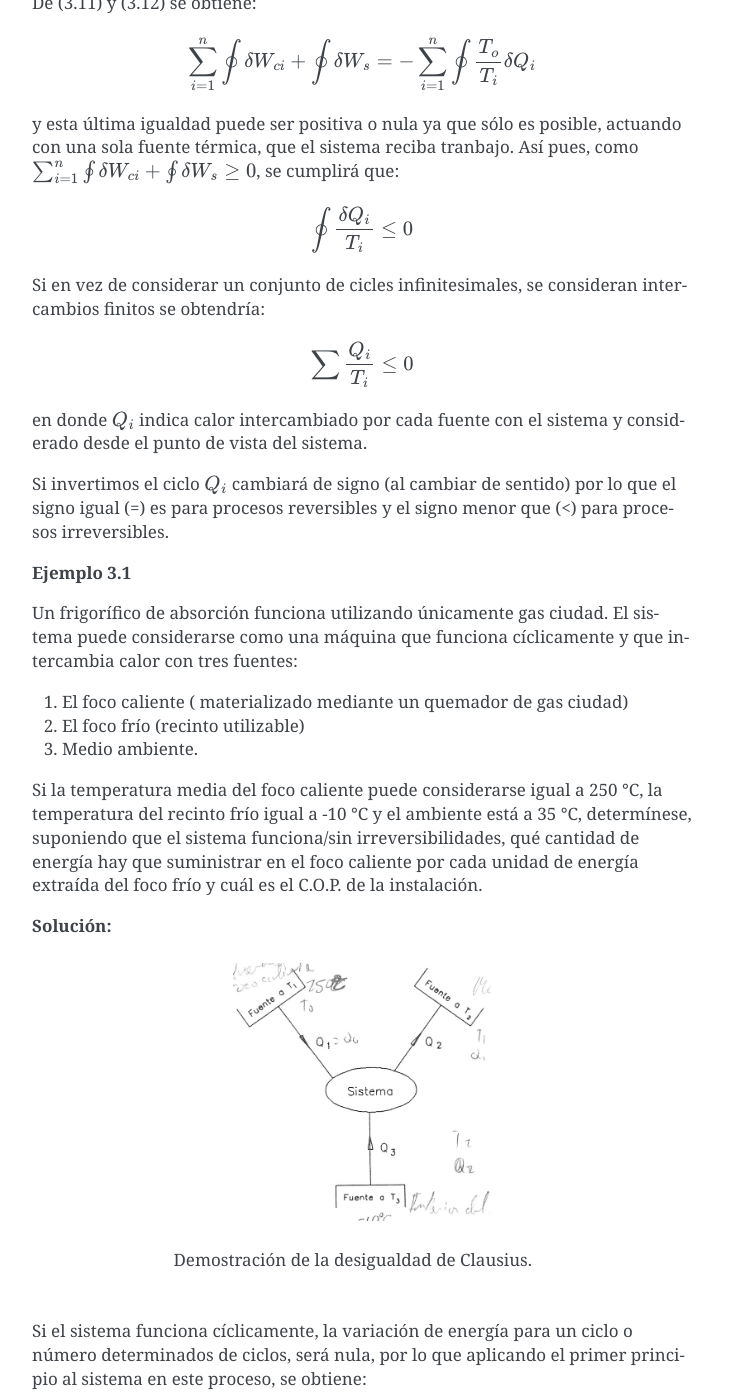
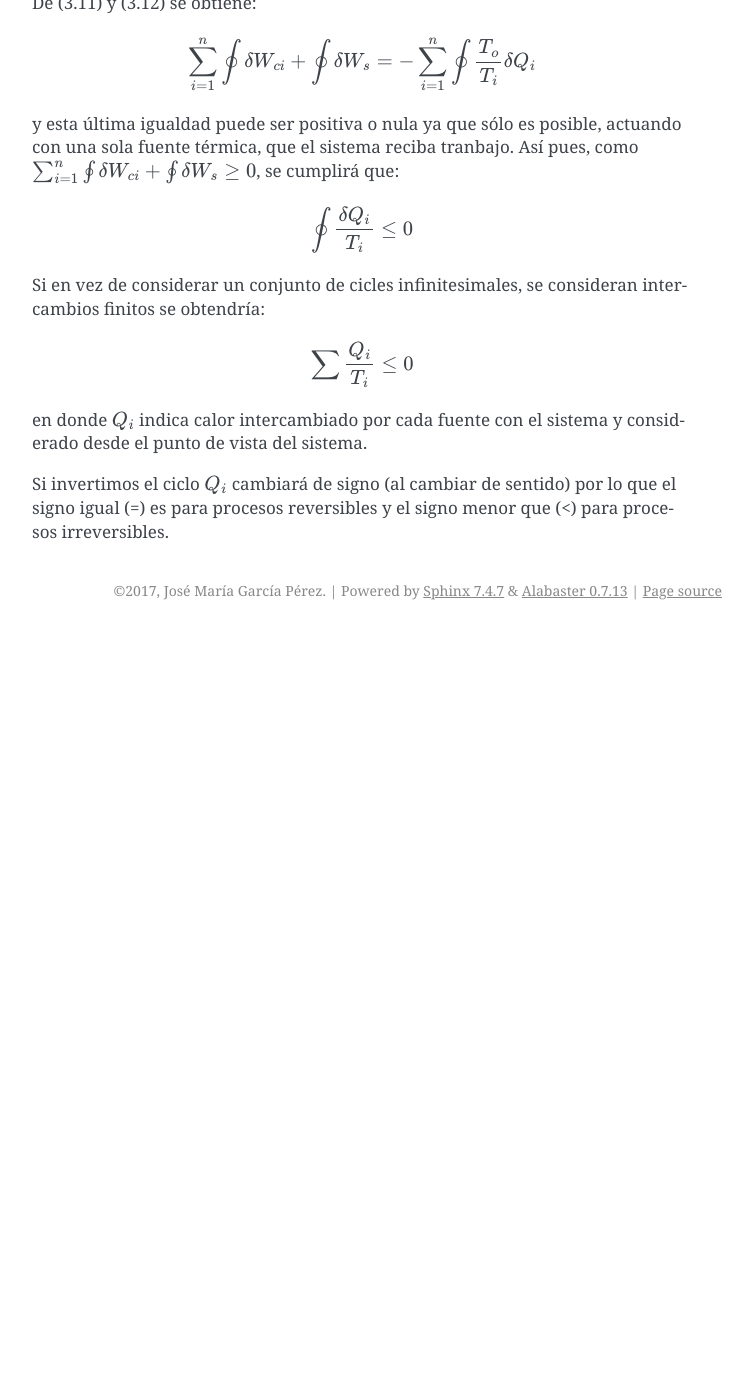
Before and after one commit to mantielero/termodinamica, a Sphinx documentation site: the page built from source/segundo_principio_clausius.rst, in a window 1280 px wide and 1400 px high, scrolled down 2530 px. Shown: the whole window, without its empty margins (388-1141 px from the left). Built offline with Sphinx 7.4.7, drawn with Linux system fonts in a browser that asks for light colours; after the commit the page ends 3160 px from its top, so only the background shows below that; some of the changed text lies outside the part shown.

Commit message:
Update segundo_principio_clausius.rst

```diff
--- a/source/segundo_principio_clausius.rst
+++ b/source/segundo_principio_clausius.rst
@@ -105,55 +105,3 @@ Si en vez de considerar un conjunto de cicles infinitesimales, se consideran int
 en donde :math:`Q_i` indica calor intercambiado por cada fuente con el sistema y considerado desde el punto de vista del sistema.
 
 Si invertimos el ciclo :math:`Q_i` cambiará de signo (al cambiar de sentido) por lo que el signo igual (=) es para procesos reversibles y el signo menor que (<) para procesos irreversibles.
-
-**Ejemplo 3.1**
-
-Un frigorífico de absorción funciona utilizando únicamente gas ciudad. El sistema puede considerarse como una máquina que funciona cíclicamente y que intercambia calor con tres fuentes:
-
-1)	El foco caliente ( materializado mediante un quemador de gas ciudad)
-2)	El foco frío (recinto utilizable)
-3)	Medio ambiente.
-
-Si la temperatura media del foco caliente puede considerarse igual a 250 °C, la temperatura del recinto frío igual a -10 °C y el ambiente está a 35 °C, determínese, suponiendo que el sistema funciona/sin irreversibilidades, qué cantidad de energía hay que suministrar en el foco caliente por cada unidad de energía extraída del foco frío y cuál es el C.O.P. de la instalación.
-
-**Solución:**
-
-.. figure:: img/2nd_principio_solucion.png
-   :width: 40%
-   :align: center
-
-   Demostración de la desigualdad de Clausius.
-
-Si el sistema funciona cíclicamente, la variación de energía para un ciclo o número
-determinados de ciclos, será nula, por lo que aplicando el primer principio al sistema en este proceso, se obtiene:
-
-.. math::
-
-   Q_1-Q_2+Q_3= \Delta U = 0
-
-Al ser la transformación reversible, la desigualdad de Clausius, [(3.13.b)], aplicada en este caso nos da:
-
-.. math::
-
-   \frac{Q_1}{T_1}-\frac{Q_2}{T_2}+\frac{Q_3}{T_3} = 0
-
-Para el proceso considerado:
-
-.. math::
-
-   T_1 &= 250+273,15 = 523,15K\\
-   T_2 &= 35 + 273,15 = 308,15K\\
-   T_3 &= -10+273,15 = 263,15K\\
-   Q_3 &= 1kJ
-
-Sustituyendo estos valores en (E.l) y (E.2), se obtiene:
-
-.. math::
-
-   Q_2-Q_1 = 1\\
-   -\frac{Q_1}{308,15}+\frac{Q_2}{523,15} = \frac{1}{263,15}
-
-Resolviendo y despejendo :math:`Q_1`, se obtiene: :math:`Q_1 = 0,416kJ`. Por lo que :math:`C.O.P. = \frac{1}{0,416} = 2,40`
-
-¿Cuál sería el COP de la máquina frigorífica de Carnot que realizara la misma función
-que la máquina dada?
```
